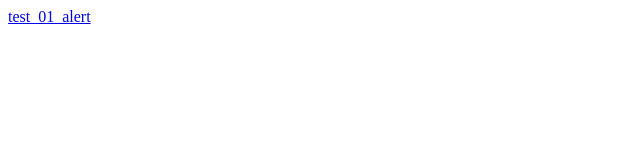
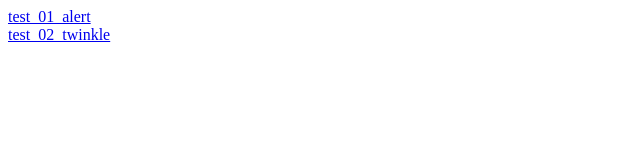
Before and after one commit to ckato16/ckato16.github.io, a plain HTML site: page index.html in a window 1280 px wide. Shown: the whole page, without its empty margins (0-640 px from the left). Drawn offline with Linux system fonts and the light colour scheme.

Commit message:
add test 02

```diff
--- a/index.html
+++ b/index.html
@@ -3,6 +3,8 @@
 
 <body>
   <a href="test_01_alert/index.html">test_01_alert</a>
+  <br>
+  <a href="test_02_twinkle/index.html">test_02_twinkle</a>
 </body>
 
 </html>
```
